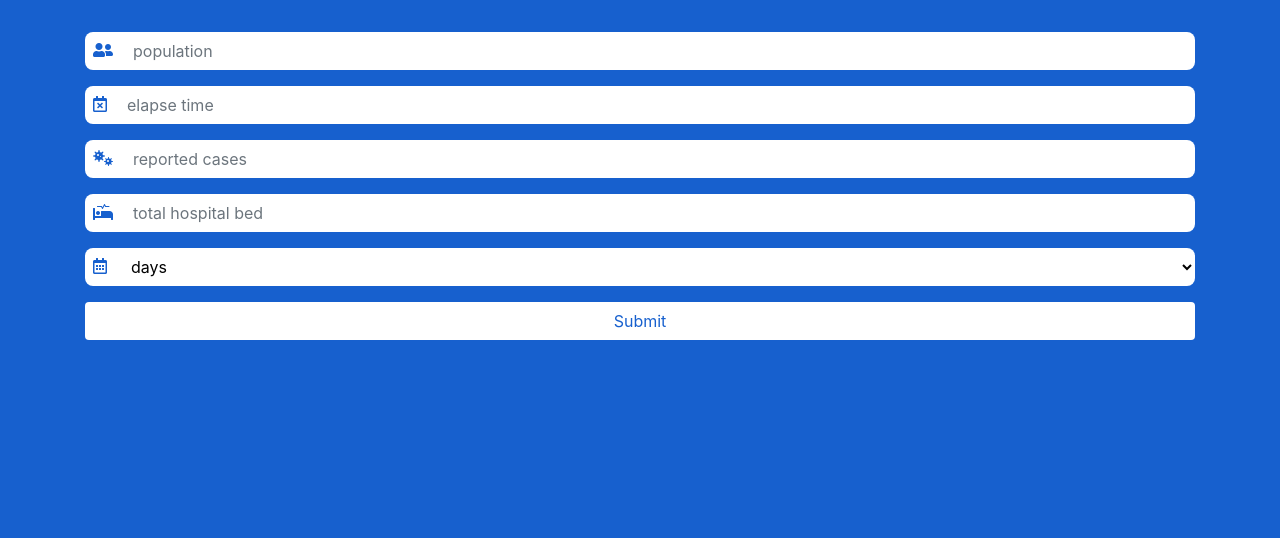
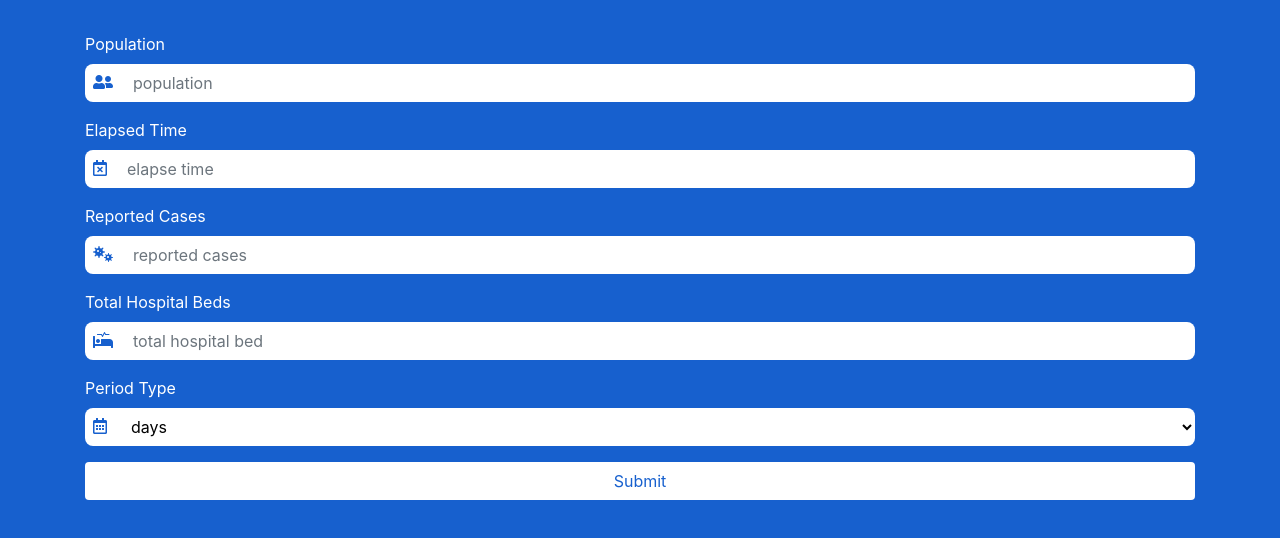
Before and after one commit to Mpiranha/covid-19-estiimator, a website with bundled scripts: page index.html in a window 1280 px wide. Built offline with nearby package versions, Linux system fonts and the light colour scheme.

Commit message:
front-end

```diff
--- a/css/style.css
+++ b/css/style.css
@@ -41,3 +41,7 @@ button:hover {
     color: white !important;
     border: 1px solid white;
 }
+
+label {
+    color: white;
+}
--- a/index.html
+++ b/index.html
@@ -20,10 +20,11 @@
             <div class="row">
                 <div class="col-12">
                     <div class="form-group">
+                        <label for="population">Population</label>
                         <div class="inner d-flex">
-                            <label for="population">
+                            <div>
                                 <i class="fas fa-user-friends icon"></i>
-                            </label>
+                            </div>
                             <input id="population" class="form-control" type="number" placeholder="population" name="" data-population>
                         </div>
                     </div>
@@ -31,10 +32,11 @@
 
                 <div class="col-12">
                     <div class="form-group">
+                        <label  for="elapse-time">Elapsed Time</label>
                         <div class="inner d-flex">
-                            <label for="elapse-time">
+                            <div>
                                 <i class="far fa-calendar-times icon"></i>
-                            </label>
+                            </div>
                             <input id="elapse-time" class="form-control" type="text" placeholder="elapse time" name=""
                                 data-time-to-elapse>
                         </div>
@@ -43,10 +45,11 @@
 
                 <div class="col-12">
                     <div class="form-group">
+                        <label for="reported-cases">Reported Cases</label>
                         <div class="inner d-flex">
-                            <label for="reported-cases">
+                            <div>
                                 <i class="fas fa-viruses icon"></i>
-                            </label>
+                            </div>
                             <input id="reported-cases" class="form-control" type="number" name="" placeholder="reported cases"
                                 data-reported-cases>
                         </div>
@@ -55,10 +58,11 @@
 
                 <div class="col-12">
                     <div class="form-group">
+                        <label for="hospital-beds">Total Hospital Beds</label>
                         <div class="inner d-flex">
-                            <label for="hospital-beds">
+                            <div>
                                 <i class="fas fa-procedures icon"></i>
-                            </label>
+                            </div>
                             <input id="hospital-beds" class="form-control" type="number" placeholder="total hospital bed" name=""
                                 data-total-hospital-beds>
                         </div>
@@ -67,10 +71,11 @@
 
                 <div class="col-12">
                     <div class="form-group">
+                        <label for="period-type">Period Type</label>
                         <div class="inner d-flex">
-                            <label for="period-type">
+                            <div>
                                 <i class="far fa-calendar-alt icon"></i>
-                            </label>
+                            </div>
                             <select id="period-type" class="form-control" name="" data-period-type>
                                 <option value="days" selected>days</option>
                                 <option value="weeks">weeks</option>
```
